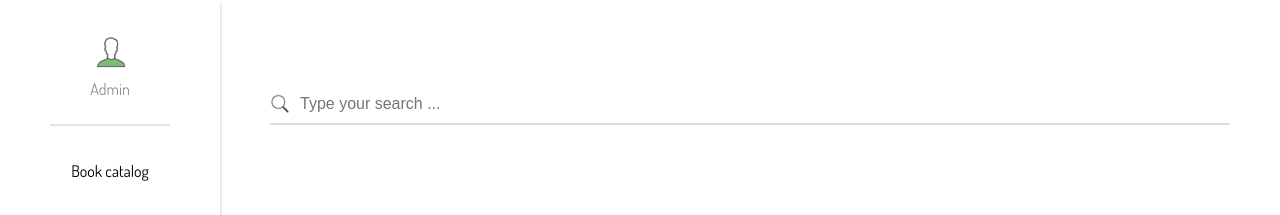
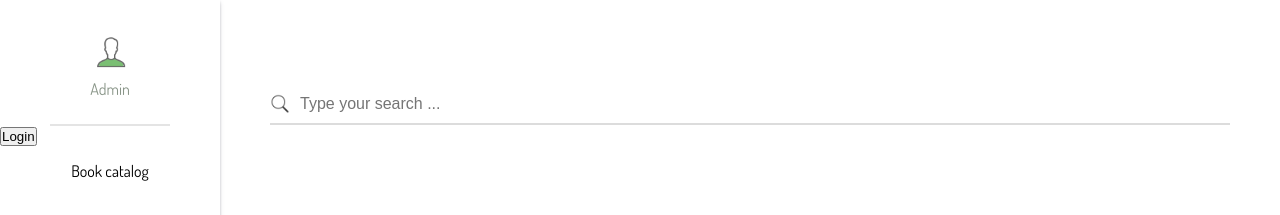
Before and after one commit to wOLTCODES/library-app, an Angular app in the folder frontend/: page /login in a window 1280 px wide. Before the commit this address led to /. Shown: the top 215 px of the page. Built offline with nearby package versions, Linux system fonts and the light colour scheme.

Commit message:
LA - added login component

```diff
--- a/frontend/src/app/app-routing.module.ts
+++ b/frontend/src/app/app-routing.module.ts
@@ -1,5 +1,6 @@
 import { NgModule } from '@angular/core';
 import { RouterModule, Routes } from '@angular/router';
+import { LoginComponent } from './components/login/login.component';
 import { CatalogComponent } from './components/main-page/catalog/catalog.component';
 import { PendingsComponent } from './components/main-page/pendings/pendings.component';
 import { UserBooksComponent } from './components/main-page/user-books/user-books.component';
@@ -15,6 +16,7 @@
   { path: 'books', component: UserBooksComponent },
   { path: 'history', component: UserHistoryComponent },
   { path: 'profile', component: UserProfileComponent },
+  { path: 'login', component: LoginComponent },
 ];
 
 @NgModule({
--- /dev/null
+++ b/frontend/src/app/components/login/login.component.html
@@ -0,0 +1 @@
+<button routerLink="catalog">Login</button>
--- /dev/null
+++ b/frontend/src/app/components/login/login.component.ts
@@ -0,0 +1,15 @@
+import { Component, OnInit } from '@angular/core';
+
+@Component({
+  selector: 'app-login',
+  templateUrl: './login.component.html',
+  styleUrls: ['./login.component.scss']
+})
+export class LoginComponent implements OnInit {
+
+  constructor() { }
+
+  ngOnInit(): void {
+  }
+
+}
```
Also changed, not shown: frontend/src/app/components/login/login.component.scss (added).
